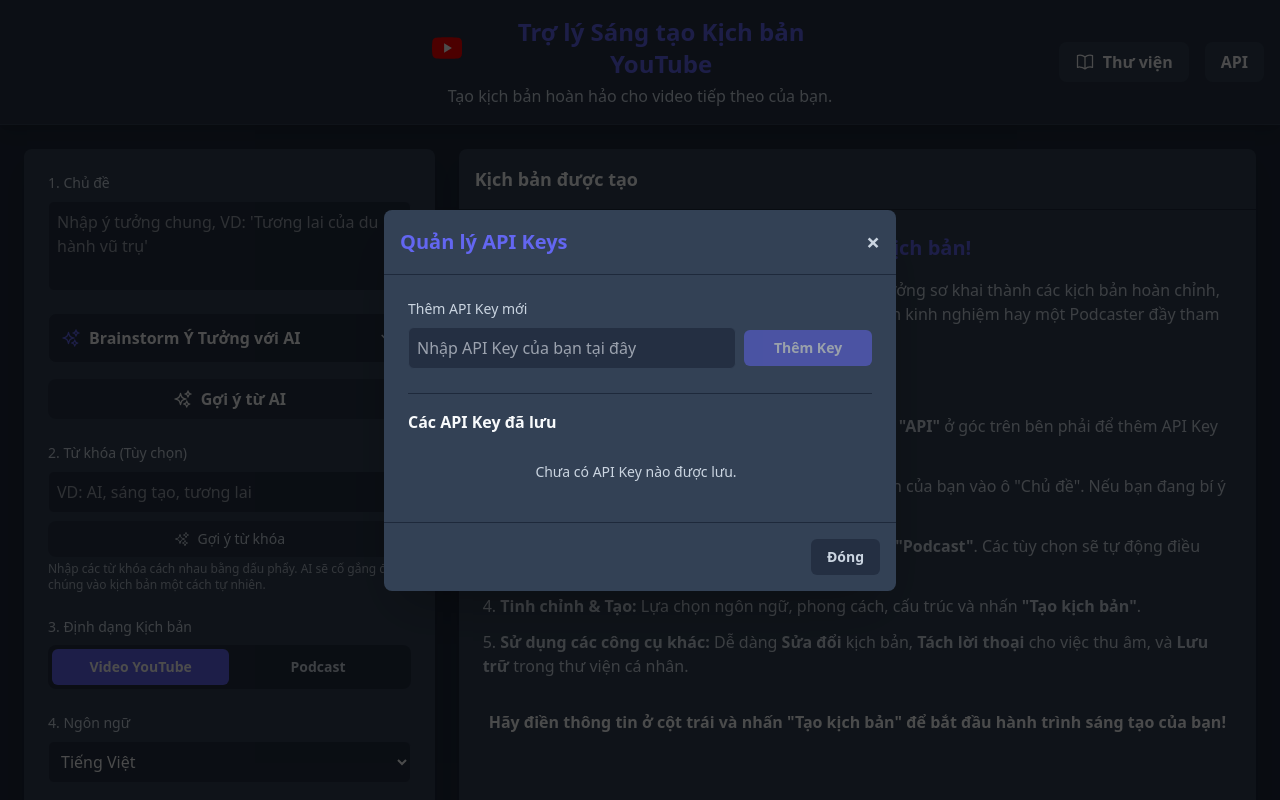
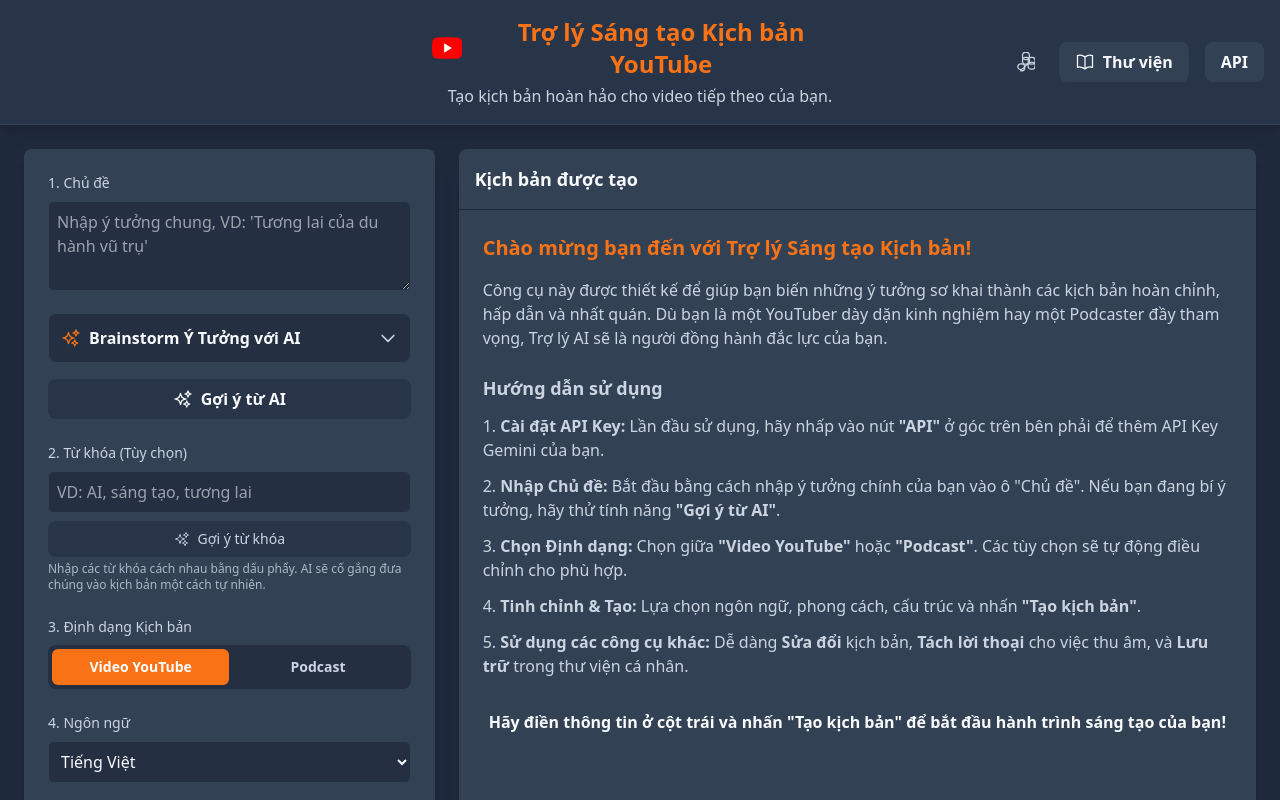
Before and after one commit to thuanndbxvp/ContentCreator5, a React (Vite) app: page / in a window 1280 px wide. Shown: the top 800 px of the page. Built offline with nearby package versions, Linux system fonts and the light colour scheme.

Commit message:
feat: Add dynamic accent color support
Introduces a CSS variable for the accent color, allowing it to be dynamically set and managed. This change also includes a new `PaletteIcon` component.

```diff
--- a/App.tsx
+++ b/App.tsx
@@ -1,4 +1,4 @@
-import React, { useState, useCallback, useEffect } from 'react';
+import React, { useState, useCallback, useEffect, useRef } from 'react';
 import { ControlPanel } from './components/ControlPanel';
 import { OutputDisplay } from './components/OutputDisplay';
 import { LibraryModal } from './components/LibraryModal';
@@ -18,6 +18,23 @@ const YoutubeLogoIcon: React.FC<React.SVGProps<SVGSVGElement>> = (props) => (
     <path d="M11.2 14.286V5.714L18.453 10 11.2 14.286z" fill="#FFFFFF"/>
   </svg>
 );
+
+const PaletteIcon: React.FC<React.SVGProps<SVGSVGElement>> = (props) => (
+  <svg xmlns="http://www.w3.org/2000/svg" fill="none" viewBox="0 0 24 24" strokeWidth={1.5} stroke="currentColor" {...props}>
+    <path strokeLinecap="round" strokeLinejoin="round" d="M4.098 19.902a3.75 3.75 0 005.304 0l6.401-6.402M6.75 21A3.375 3.375 0 013.375 17.625a3.375 3.375 0 013.375-3.375h1.5a3.375 3.375 0 013.375 3.375v1.5a3.375 3.375 0 01-3.375 3.375h-1.5z" />
+    <path strokeLinecap="round" strokeLinejoin="round" d="M15.75 15.75a3.375 3.375 0 013.375-3.375h1.5a3.375 3.375 0 013.375 3.375v1.5a3.375 3.375 0 01-3.375 3.375h-1.5a3.375 3.375 0 01-3.375-3.375zM9 9.75a3.375 3.375 0 013.375-3.375h1.5a3.375 3.375 0 013.375 3.375v1.5a3.375 3.375 0 01-3.375 3.375h-1.5A3.375 3.375 0 019 11.25v-1.5z" />
+    <path strokeLinecap="round" strokeLinejoin="round" d="M15.75 9.75a3.375 3.375 0 013.375-3.375h1.5a3.375 3.375 0 013.375 3.375v1.5a3.375 3.375 0 01-3.375 3.375h-1.5a3.375 3.375 0 01-3.375-3.375zM9 3.75a3.375 3.375 0 013.375-3.375h1.5a3.375 3.375 0 013.375 3.375v1.5A3.375 3.375 0 0113.875 9h-1.5A3.375 3.375 0 019 5.25v-1.5z" />
+  </svg>
+);
+
+const THEMES = [
+  { name: 'Indigo', color: '#6366f1' },
+  { name: 'Red', color: '#ef4444' },
+  { name: 'Orange', color: '#f97316' },
+  { name: 'Green', color: '#22c55e' },
+  { name: 'Blue', color: '#3b82f6' },
+];
+
 
 const App: React.FC = () => {
   const [topic, setTopic] = useState<string>('');
@@ -100,6 +117,11 @@ const App: React.FC = () => {
   const [hasSummarizedScript, setHasSummarizedScript] = useState<boolean>(false);
   const [hasSavedToLibrary, setHasSavedToLibrary] = useState<boolean>(false);
 
+  // Theme state
+  const [themeColor, setThemeColor] = useState<string>(THEMES[2].color);
+  const [isThemeSelectorOpen, setIsThemeSelectorOpen] = useState<boolean>(false);
+  const themeSelectorRef = useRef<HTMLDivElement>(null);
+
 
   useEffect(() => {
     try {
@@ -113,12 +135,31 @@ const App: React.FC = () => {
         if (Array.isArray(parsedKeys)) {
             setApiKeys(parsedKeys);
         }
-      } else {
-        setIsApiKeyModalOpen(true);
+      }
+      const savedTheme = localStorage.getItem('yt-script-theme');
+      if (savedTheme) {
+        setThemeColor(savedTheme);
       }
     } catch (e) {
       console.error("Failed to load data from localStorage", e);
     }
+  }, []);
+
+  useEffect(() => {
+    localStorage.setItem('yt-script-theme', themeColor);
+    document.documentElement.style.setProperty('--color-accent', themeColor);
+  }, [themeColor]);
+
+  useEffect(() => {
+    const handleClickOutside = (event: MouseEvent) => {
+      if (themeSelectorRef.current && !themeSelectorRef.current.contains(event.target as Node)) {
+        setIsThemeSelectorOpen(false);
+      }
+    };
+    document.addEventListener('mousedown', handleClickOutside);
+    return () => {
+      document.removeEventListener('mousedown', handleClickOutside);
+    };
   }, []);
 
   const resetCachesAndStates = () => {
@@ -508,6 +549,39 @@ const App: React.FC = () => {
             </p>
         </div>
         <div className="flex-1 flex justify-end items-center gap-4">
+            <div className="relative" ref={themeSelectorRef}>
+                <button
+                    onClick={() => setIsThemeSelectorOpen(prev => !prev)}
+                    className="p-2 rounded-full hover:bg-primary transition-colors"
+                    aria-label="Chọn màu chủ đề"
+                >
+                    <PaletteIcon className="w-5 h-5 text-text-secondary"/>
+                </button>
+                {isThemeSelectorOpen && (
+                    <div className="absolute top-full right-0 mt-2 bg-primary border border-secondary rounded-lg shadow-2xl p-2 flex gap-2 z-10">
+                        {THEMES.map(theme => (
+                            <button
+                                key={theme.name}
+                                aria-label={`Đặt chủ đề thành ${theme.name}`}
+                                onClick={() => {
+                                    setThemeColor(theme.color);
+                                    setIsThemeSelectorOpen(false);
+                                }}
+                                className="w-6 h-6 rounded-full transition-transform hover:scale-110 focus:outline-none focus:ring-2 focus:ring-offset-2 focus:ring-offset-primary focus:ring-white"
+                                style={{ backgroundColor: theme.color }}
+                            >
+                                {themeColor === theme.color && (
+                                    <div className="w-full h-full flex items-center justify-center">
+                                        <svg className="w-4 h-4 text-white" fill="none" viewBox="0 0 24 24" stroke="currentColor" strokeWidth={3}>
+                                            <path strokeLinecap="round" strokeLinejoin="round" d="M5 13l4 4L19 7" />
+                                        </svg>
+                                    </div>
+                                )}
+                            </button>
+                        ))}
+                    </div>
+                )}
+            </div>
             <button
                 onClick={() => setIsLibraryOpen(true)}
                 className="flex items-center gap-2 px-4 py-2 bg-secondary hover:bg-primary text-text-primary font-semibold rounded-lg transition-colors"
--- a/index.html
+++ b/index.html
@@ -13,7 +13,7 @@
             colors: {
               'primary': '#1e293b',
               'secondary': '#334155',
-              'accent': '#6366f1',
+              'accent': 'var(--color-accent)',
               'text-primary': '#f8fafc',
               'text-secondary': '#cbd5e1',
             },
@@ -22,6 +22,9 @@
       }
     </script>
     <style>
+      :root {
+        --color-accent: #f97316; /* Default accent color */
+      }
       .tooltip-text {
         visibility: hidden;
         opacity: 0;
```
